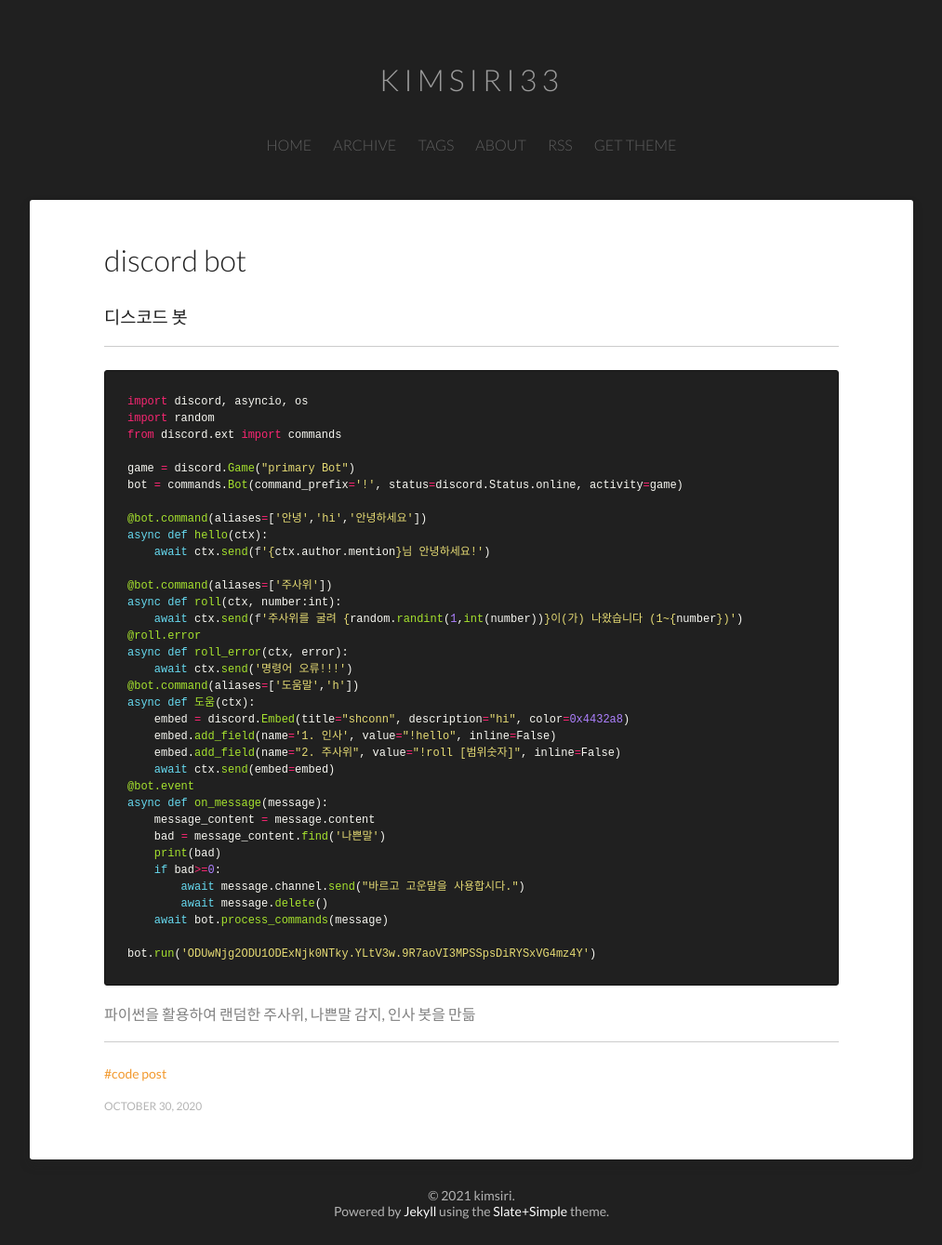
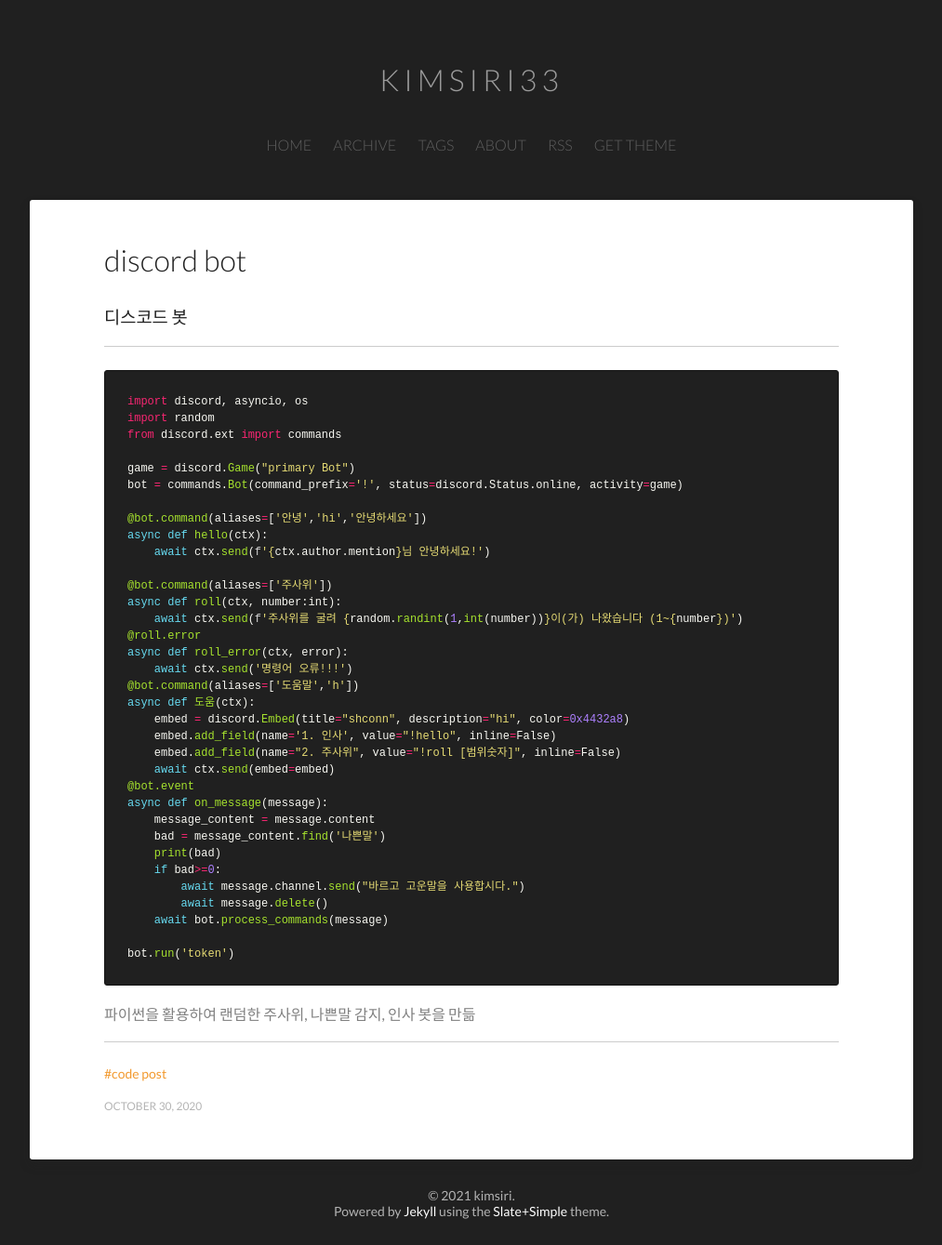
Before and after one commit to kimsiri33/kimsiri33.github.com, a Jekyll site: the page built from _posts/2020-10-30-discord.md, in a window 1280 px wide. Shown: the whole page at 93% size, without its empty margins (133-1146 px from the left). Built offline with Jekyll 4.4.1, drawn with Linux system fonts in a browser that asks for light colours.

Commit message:
Update 2020-10-30-discord.md

````diff
--- a/_posts/2020-10-30-discord.md
+++ b/_posts/2020-10-30-discord.md
@@ -41,7 +41,7 @@ async def on_message(message):
         await message.delete()
     await bot.process_commands(message)
 
-bot.run('ODUwNjg2ODU1ODExNjk0NTky.YLtV3w.9R7aoVI3MPSSpsDiRYSxVG4mz4Y')
+bot.run('token')
 ```
 
 파이썬을 활용하여 랜덤한 주사위, 나쁜말 감지, 인사 봇을 만듦
````
